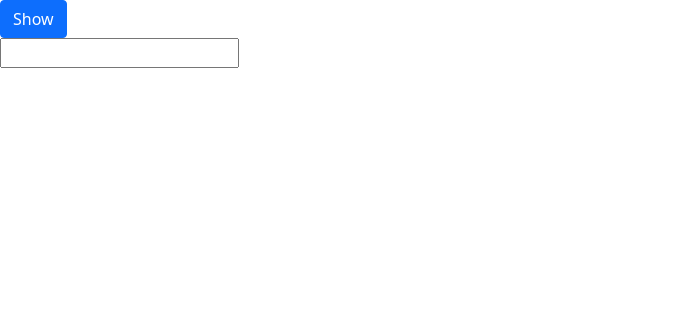
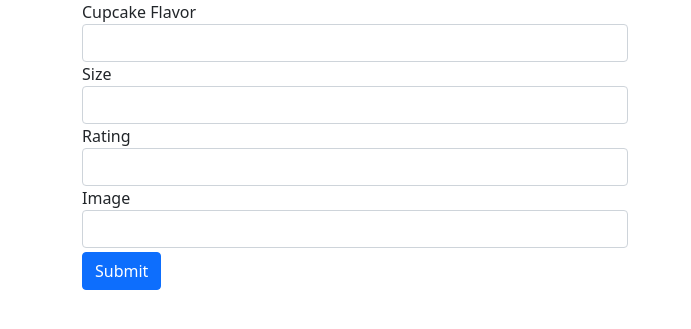
Before and after one commit to CoderDill/flask-cupcakes, a Flask app: page / in a window 1280 px wide. Shown: the top 329 px of the page, without its empty margins (0-691 px from the left). Run offline with Flask 2, Linux system fonts and the light colour scheme; data that the repository does not hold is empty; some libraries are stand-ins or nearby versions.

Commit message:
images done

```diff
--- a/app.py
+++ b/app.py
@@ -1,4 +1,4 @@
-from flask import Flask, json, request, jsonify, render_template
+from flask import Flask, json, request, jsonify, render_template, redirect
 from models import db, connect_db, Cupcake
 
 app = Flask(__name__)
@@ -20,9 +20,29 @@ def serialize_cupcake(cupcake):
         "image": cupcake.image
     }
 
+
 @app.route("/")
 def homepage():
     return render_template("index.html")
+
+
+@app.route("/add-cupcake", methods=["POST"])
+def add_cupcake():
+    flavor = request.form["flavor"]
+    size = request.form["size"]
+    rating = request.form["rating"]
+
+
+    if request.form["image"] == "":
+        image = "https://tinyurl.com/demo-cupcake"
+    else:
+        image = request.form["image"]
+
+    new_cupcake = Cupcake(flavor=flavor, size=size, rating=rating, image=image)
+    db.session.add(new_cupcake)
+    db.session.commit()
+    return redirect("/")
+
 
 @app.route("/api/cupcakes")
 def list_all_cupcakes():
--- a/static/app.js
+++ b/static/app.js
@@ -1,12 +1,15 @@
-$("#show-cupcakes").click(getCupcakes);
-
 async function getCupcakes() {
   const cupcakes = await axios.get("/api/cupcakes");
   let all_cupcakes = cupcakes.data.cupcakes;
   all_cupcakes.forEach((cupcake) => {
-    console.log(cupcake.flavor);
-    $("<ul>")
-      .append($(`<li>${cupcake.flavor}</li>`))
+    $("#cupcakes")
+      .append(
+        $(`<li>${cupcake.flavor}</li>`).append(
+          `<img src=${cupcake.image} width="125" height="125">`
+        )
+      )
       .appendTo($(".container"));
   });
 }
+
+getCupcakes();
--- a/templates/index.html
+++ b/templates/index.html
@@ -15,13 +15,43 @@
     />
   </head>
   <body>
-      <button id="show-cupcakes" class="btn btn-primary">Show</button>
-    <div class="container"></div>
-      <form action="">
-          <input type="text">
-      </form>
+    <div class="container">
+      <div class="row">
+        <div class="col-md-6">
+          <form action="/add-cupcake" method="POST">
+            <div class="form-group">
+              <label for="flavor">Cupcake Flavor</label>
+              <input
+                type="text"
+                class="form-control"
+                id="flavor"
+                name="flavor"
+              />
+            </div>
+            <div class="form-group">
+              <label for="size">Size</label>
+              <input type="text" class="form-control" id="size" name="size" />
+            </div>
+            <div class="form-group">
+              <label for="rating">Rating</label>
+              <input
+                type="text"
+                class="form-control"
+                id="rating"
+                name="rating"
+              />
+            </div>
+            <div class="form-group">
+              <label for="image">Image</label>
+              <input type="text" class="form-control" id="Image" name="image" />
+            </div>
+            <button type="submit" class="btn btn-primary mt-1">Submit</button>
+          </form>
+          <div class="col-sm" id="cupcakes"></div>
+        </div>
       </div>
     </div>
+
     <script
       src="https://cdnjs.cloudflare.com/ajax/libs/axios/0.21.1/axios.min.js"
       integrity="sha512-bZS47S7sPOxkjU/4Bt0zrhEtWx0y0CRkhEp8IckzK+ltifIIE9EMIMTuT/mEzoIMewUINruDBIR/jJnbguonqQ=="
```
